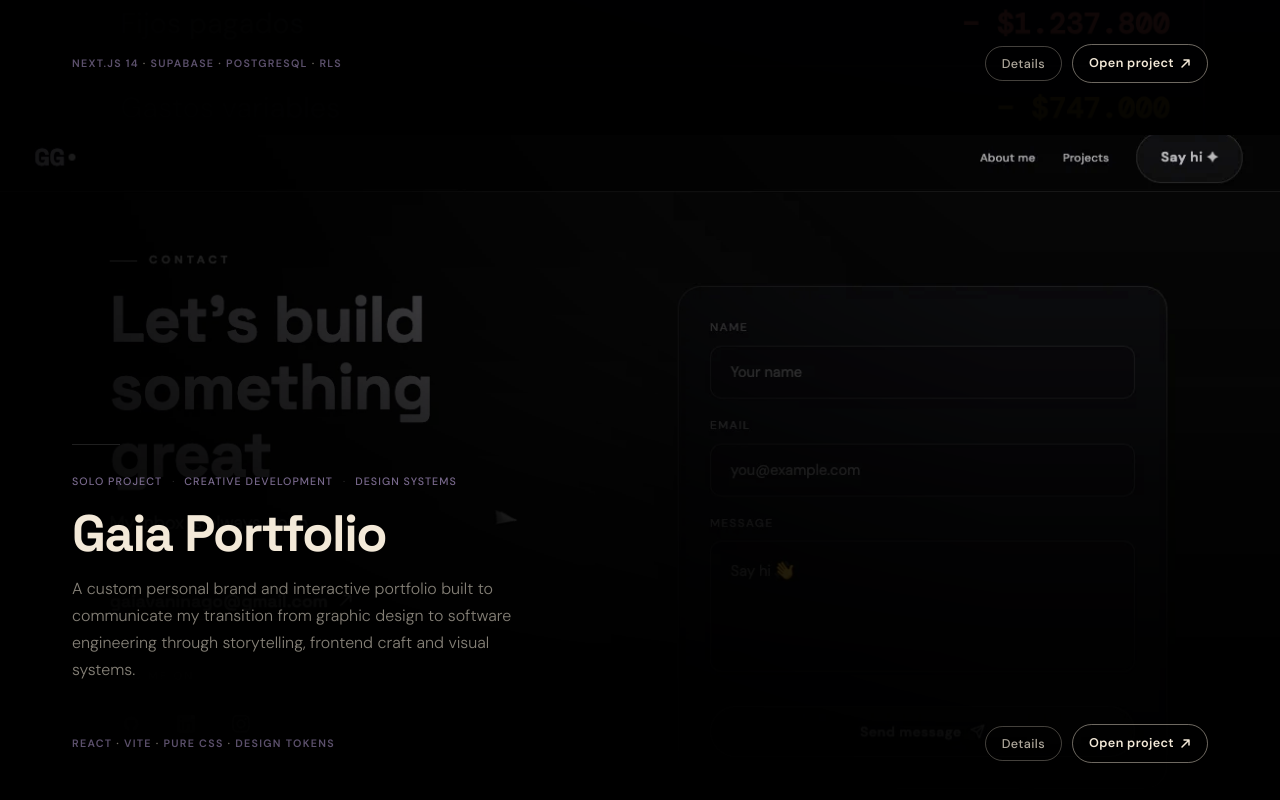
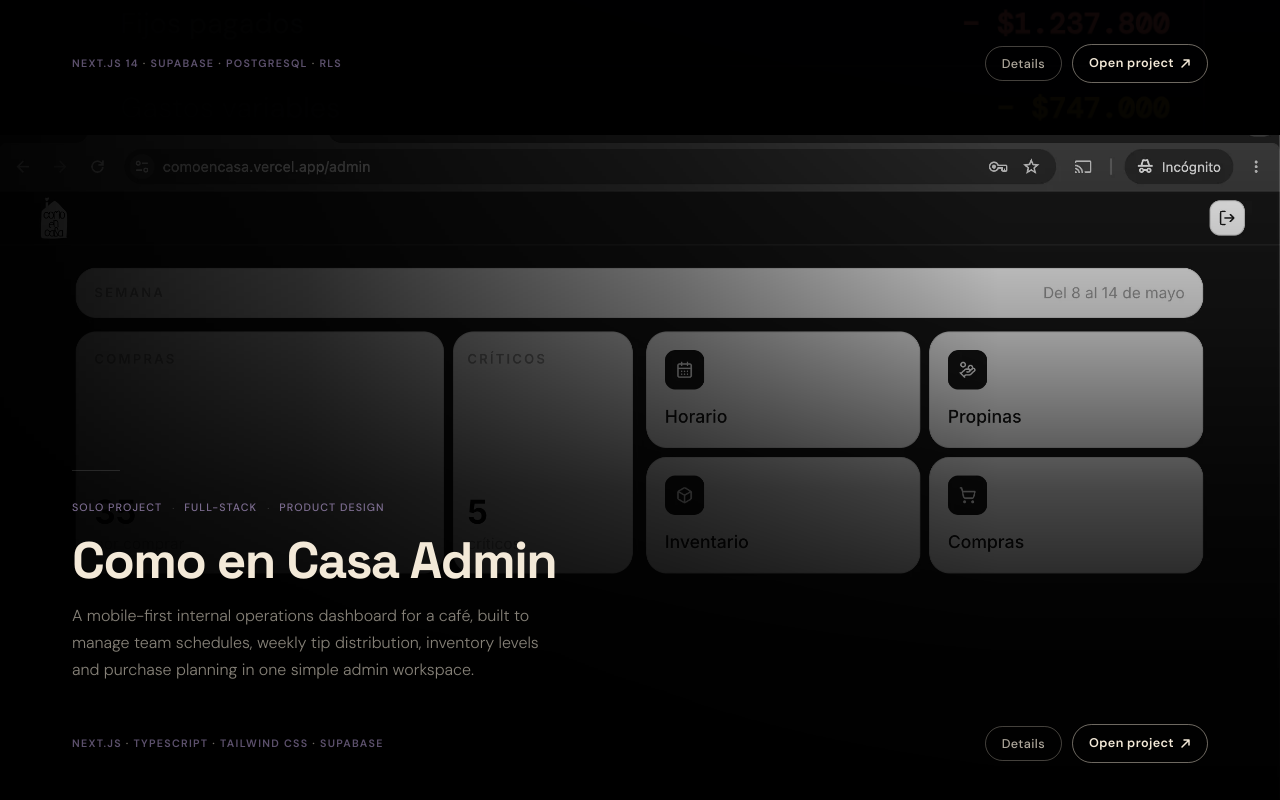
Before and after one commit to GaiaGomez/gaia-gomez-portfolio, a React (Vite) app: page / in a window 1280 px wide. Shown: the part 4100-4900 px from the top of the page. Built offline with nearby package versions, Linux system fonts and the light colour scheme.

Commit message:
add como en casa project to portfolio

```diff
--- a/src/data/projects.js
+++ b/src/data/projects.js
@@ -115,6 +115,64 @@ export const projects = [
   },
   {
     id: 3,
+    title: "Como en Casa Admin",
+    description: "A mobile-first internal operations dashboard for a café, built to manage team schedules, weekly tip distribution, inventory levels and purchase planning in one simple admin workspace.",
+    link: "https://como-en-casa-admin.vercel.app/",
+    image: "/projects/como-en-casa.webp",
+    drawer: {
+      subtitle: "Internal operations dashboard for café management",
+      meta: "Solo project · Full-stack · Product design",
+      snapshot: {
+        role: "Solo developer — product, UX, database, implementation, deployment",
+        focus: "Operations workflow · Inventory logic · Mobile admin UX",
+        stack: "Next.js · TypeScript · Tailwind CSS · Supabase · PostgreSQL",
+      },
+      challenge: "The café was managing key operational workflows manually: weekly tips were calculated from paper notes, inventory was checked by memory, purchases were planned reactively and team information was scattered. The challenge was turning messy daily operations into a clear internal tool simple enough for non-technical users.",
+      solution: "Como en Casa Admin centralizes the café's core workflows in one mobile-first dashboard: team management, weekly schedules, tip distribution, inventory tracking and purchase planning. The product is designed for fast daily use: open the app, update what changed, see what needs attention, close it.",
+      flow: ["Login", "Dashboard", "Team", "Weekly schedule", "Tips", "Inventory", "Purchases"],
+      flowNote: "Core café workflow — from daily operations to weekly payouts",
+      architecture: [
+        { label: "Frontend", items: ["Next.js", "React", "TypeScript", "Tailwind CSS"] },
+        { label: "Auth/Data", items: ["Supabase", "Environment-based config", "Typed queries"] },
+        { label: "Database", items: ["PostgreSQL", "Employees", "Inventory", "Tip weeks", "Shopping items"] },
+        { label: "Operations", items: ["Weekly workdays", "Tip totals", "Stock vs ideal quantity", "Purchase needs"] },
+        { label: "UX", items: ["Mobile-first layout", "Compact cards", "Bottom navigation", "Readable forms"] },
+        { label: "Deploy", items: ["Vercel", "GitHub", "Production build"] },
+      ],
+      decisions: [
+        { title: "Mobile-first admin over desktop-first dashboard", text: "The café team needs to update information quickly from a phone. The interface prioritizes compact cards, readable inputs and one-thumb navigation instead of dense desktop tables." },
+        { title: "Actual vs ideal inventory model", text: "Inventory is tracked through current quantity and ideal quantity. This keeps the logic simple: if current stock is below the ideal, the product becomes a purchase need." },
+        { title: "Weekly tip model", text: "Tips are organized by week, with daily tip totals and employee workdays. This matches the real business process and makes payouts easier to audit than manual paper calculations." },
+        { title: "Supabase-backed data over static local state", text: "Employees and inventory are stored in Supabase so the system can persist real operational data and evolve beyond a front-end-only prototype." },
+        { title: "Minimal black-and-white UI system", text: "The visual system is intentionally simple: strong contrast, white cards, black borders and compact typography. The product is built for clarity under daily operational pressure." },
+      ],
+      ux: [
+        { title: "Dashboard as operations summary", text: "The first screen surfaces what matters today: key metrics, low inventory and quick access to the most used admin areas." },
+        { title: "Inventory built for fast updates", text: "Inputs are designed around the question \"how much is there right now?\" instead of forcing the user through a complex stock management flow." },
+        { title: "Purchases generated from stock needs", text: "Purchase planning is connected to inventory status, so the user can quickly see what needs to be bought without checking every product manually." },
+        { title: "Team and schedule in one flow", text: "Employee information and weekly workdays live together, because tip distribution depends directly on who worked during the week." },
+      ],
+      tradeoffs: [
+        { title: "Simple inventory logic over complex stock movements", text: "The app tracks current and ideal quantities instead of every historical stock movement. This makes the MVP faster and easier to use, while still solving the main operational pain." },
+        { title: "Manual purchase confirmation over automation", text: "The system surfaces purchase needs, but does not auto-create orders. This keeps control in the hands of the café team and avoids premature automation." },
+        { title: "Supabase direct integration over custom API layer", text: "For the MVP, direct typed Supabase queries reduce backend complexity while still allowing persistent data, structured tables and future scalability." },
+        { title: "Compact UI over decorative interface", text: "The interface avoids visual noise because the product is used for operations, not browsing. Density and clarity matter more than visual effects here." },
+      ],
+      proof: [
+        "Translates a real café workflow into a working internal admin product",
+        "Designs operational logic around actual business rules: tips, schedules, inventory and purchases",
+        "Builds mobile-first admin UI for non-technical daily users",
+        "Connects frontend screens to Supabase-backed persistent data",
+        "Owns product thinking from messy manual process to structured software",
+      ],
+      stack: ["Next.js", "React", "TypeScript", "Tailwind CSS", "Supabase", "PostgreSQL", "Vercel", "Git", "GitHub"],
+      state: "Deployed MVP with dashboard, team management, weekly schedule, tip distribution, inventory tracking, purchase planning, Supabase-backed employees and inventory, responsive layout across desktop and mobile.",
+      shows: "Full-stack product thinking applied to a real small-business operations problem: workflow mapping, data modeling, mobile-first admin UX, Supabase integration and deployment.",
+      url: "https://como-en-casa-admin.vercel.app/",
+    },
+  },
+  {
+    id: 4,
     title: "Gaia Portfolio",
     description: "A custom personal brand and interactive portfolio built to communicate my transition from graphic design to software engineering through storytelling, frontend craft and visual systems.",
     link: "https://gaiagomez.com",
@@ -171,7 +229,7 @@ export const projects = [
     },
   },
   {
-    id: 4,
+    id: 5,
     title: "Selected Design Works",
     description: "A curated collection of branding, editorial, social media and hospitality design projects created for freelance and professional clients.",
     link: null,
```
Also changed, not shown: public/projects/como-en-casa.webp (added).
